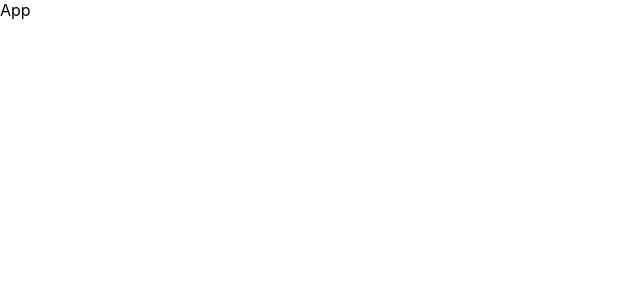
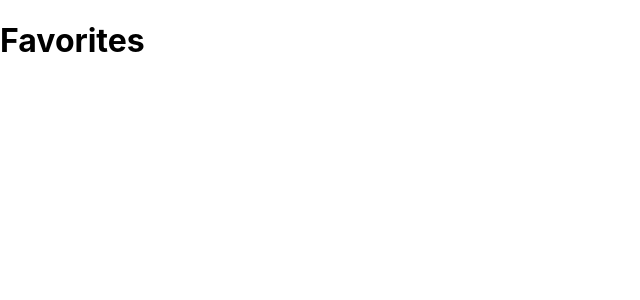
Before and after one commit to felipelouzeiro/school-research, a React (Create React App) app: page /favorites in a window 1280 px wide. Shown: the top 300 px of the page, without its empty margins (0-640 px from the left). Built offline with nearby package versions, Linux system fonts and the light colour scheme.

Commit message:
✨ feat: configurando rotas com react-router-dom

```diff
--- a/src/App.tsx
+++ b/src/App.tsx
@@ -1,5 +1,13 @@
+import { Route, Routes } from 'react-router-dom';
+import { Home } from './components/home';
+
 export const App = () => {
-  return <div>App</div>;
+  return (
+    <Routes>
+      <Route path="/" element={<Home />} />
+      <Route path="/favorites" element={<h1>Favorites</h1>} />
+      <Route path="/search" element={<h1>Search</h1>} />
+      <Route path="*" element={<h1>Page not found</h1>} />
+    </Routes>
+  );
 };
-
-export default App;
--- /dev/null
+++ b/src/components/home/index.tsx
@@ -0,0 +1,3 @@
+export const Home = () => {
+  return <p>home</p>;
+};
--- /dev/null
+++ b/src/components/home/styles.ts
@@ -0,0 +1 @@
+import styled from 'styled-components';
--- a/src/index.tsx
+++ b/src/index.tsx
@@ -3,13 +3,16 @@ import ReactDOM from 'react-dom/client';
 import './styles/index.css';
 import { App } from './App';
 import reportWebVitals from './reportWebVitals';
+import { BrowserRouter } from 'react-router-dom';
 
 const root = ReactDOM.createRoot(
   document.getElementById('root') as HTMLElement
 );
 root.render(
   <React.StrictMode>
-    <App />
+    <BrowserRouter>
+      <App />
+    </BrowserRouter>
   </React.StrictMode>
 );
 
```
Also changed, not shown: 1 other file (tests, documents, lock files or other folders).
